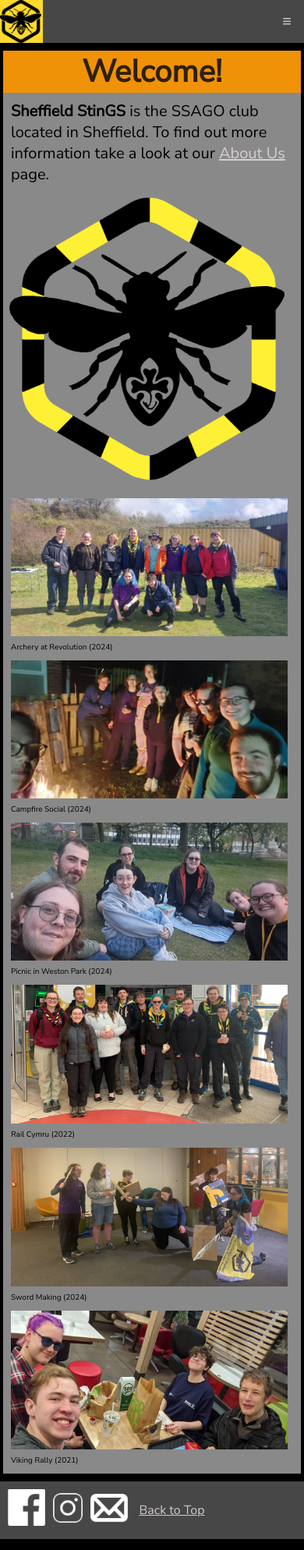
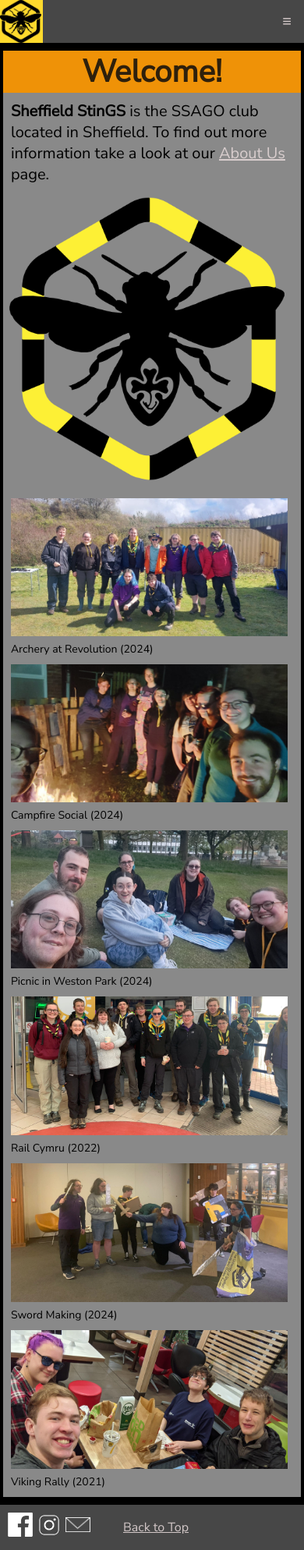
Before and after one commit to Sheffield-StinGS/sheffield-stings.github.io, a Jekyll site: the page built from index.html, in a window 390 px wide. Shown: the whole page at 78% size. Built offline with Jekyll 4.4.1, drawn with Linux system fonts in a browser that asks for light colours.

Commit message:
Mobile Formatting Tweaks

```diff
--- a/_sass/base.scss
+++ b/_sass/base.scss
@@ -117,4 +117,7 @@
     .header_banner h1{
         font-size: 40px;
     }
+    .half .header_banner h1{
+        font-size: 32px;
+    }
 }
--- a/_sass/contact.scss
+++ b/_sass/contact.scss
@@ -58,13 +58,6 @@
     margin: auto;
 }
 
-.address_box{
-    display: grid;
-    grid-template-columns: 2fr 3fr;
-    gap: 10px;
-    padding: 10px;
-}
-
 .form_field textarea{
     resize: vertical;
     min-height: 50px;
@@ -80,3 +73,9 @@
 button[type="submit"]{
     transform: scale(1.25);
 }
+
+@media screen and (max-width:600px) {
+    .contact_form_box{
+        grid-template-columns: 1fr;
+    }
+}
--- a/_sass/footer.scss
+++ b/_sass/footer.scss
@@ -28,3 +28,9 @@
 .back-to-top{
     text-align: center;
 }
+
+@media screen and (max-width: 600px) {
+    .social img{
+        width: 32px;
+    }
+}
--- a/_sass/index.scss
+++ b/_sass/index.scss
@@ -33,4 +33,7 @@
     .outer{
         grid-template-columns: 1fr;
     }
+    .gallery_caption{
+        font-size: 14px;
+    }
 }
```
Also changed, not shown: assets/img/Footer/Email_Logo.png.
